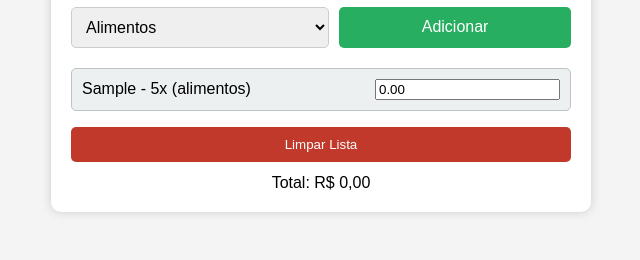
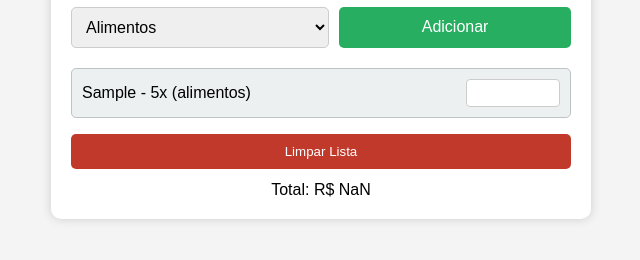
Before and after one commit to Eduarddoribeiro/lista-de-tarefas, a plain HTML site: page index.html in a window 1280 px wide. Both pictures are taken after typing "Sample", "5" into the empty fields and a click on the button "Adicionar". Shown: the part 172-432 px from the top of the page, without its empty margins (319-959 px from the left). Drawn offline with Linux system fonts and the light colour scheme.

Commit message:
Correção da funcionalidade preço

```diff
--- a/script.js
+++ b/script.js
@@ -80,7 +80,7 @@ formLista.addEventListener("submit", (e) => {
     inputPreco.type = "number";
     inputPreco.classList.add("preco-editavel");
     inputPreco.step = "0.01"; // Centavos
-    inputPreco.value = "0.00"; // Inicializa com 0.00
+    inputPreco.value = ""; // Inicializa com 0.00
 
     // Campo de preço ao item
     novoItem.appendChild(inputPreco);
@@ -90,14 +90,24 @@ formLista.addEventListener("submit", (e) => {
 
     // Salvar no LocalStorage
     let lista = JSON.parse(localStorage.getItem("listaDeCompras")) || [];
-    lista.push({
+
+    let novoObjeto = {
         nome: itemNome.value,
         quantidade: itemQuantidade.value,
         categoria: categoriaItem.value,
-        preco: inputPreco.value
+        preco: ""
+    };
+
+    lista.push(novoObjeto);
+    localStorage.setItem("listaDeCompras", JSON.stringify(lista));
+
+    // Adiciona o listener para atualizar o localStorage ao digitar o preço
+    inputPreco.addEventListener("input", () => {
+        novoObjeto.preco = inputPreco.value;
+        localStorage.setItem("listaDeCompras", JSON.stringify(lista));
+        atualizarTotal();
     });
 
-    localStorage.setItem("listaDeCompras", JSON.stringify(lista));
 
     // Limpar os campos
     itemNome.value = "";
--- a/style.css
+++ b/style.css
@@ -86,3 +86,20 @@ body {
     padding-top: 12px;
   text-align: center;
   }
+
+  .preco-editavel {
+    width: 80px;
+    padding: 4px 6px;
+    border: 1px solid #ccc;
+    border-radius: 4px;
+    font-size: 16px;
+    text-align: right;
+    margin-left: 10px;
+    color: #333;
+}
+
+.preco-editavel:focus {
+    border-color: #007bff;
+    outline: none;
+    box-shadow: 0 0 3px rgba(0, 123, 255, 0.5);
+}
```
